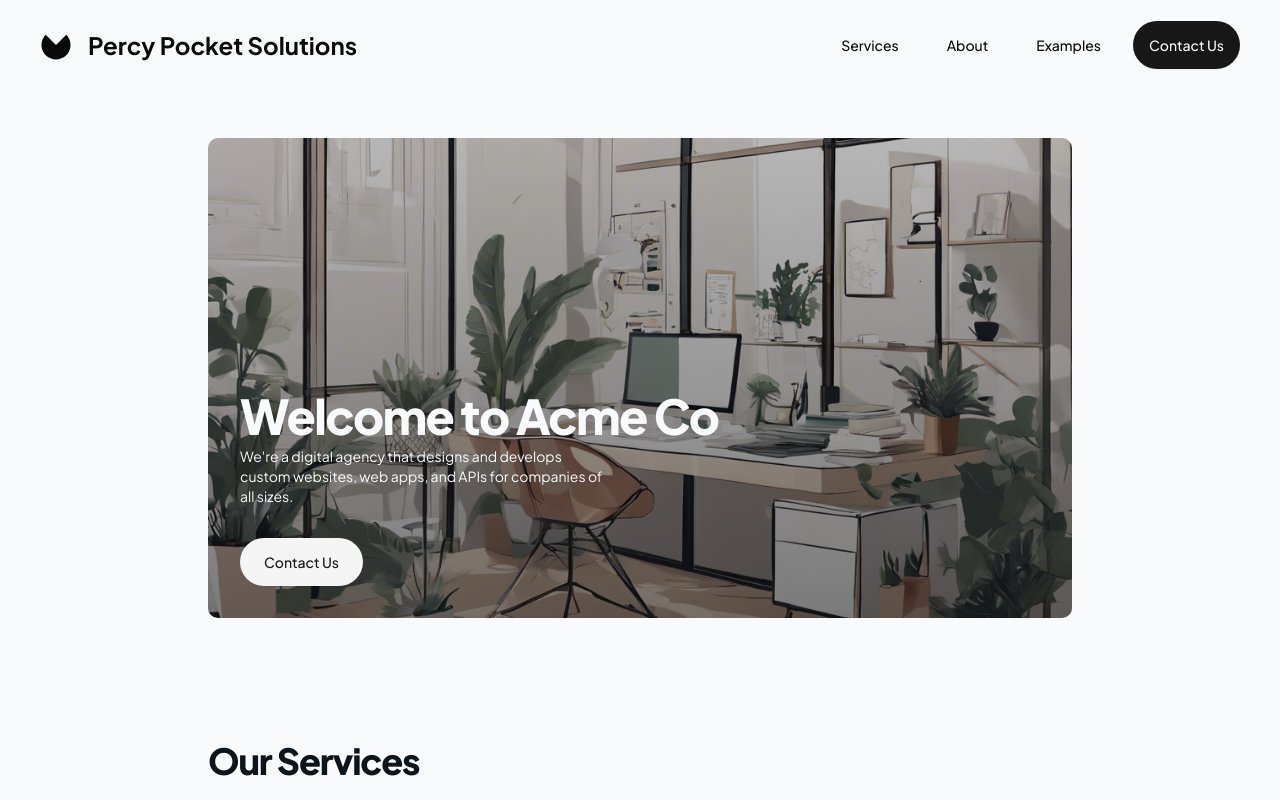
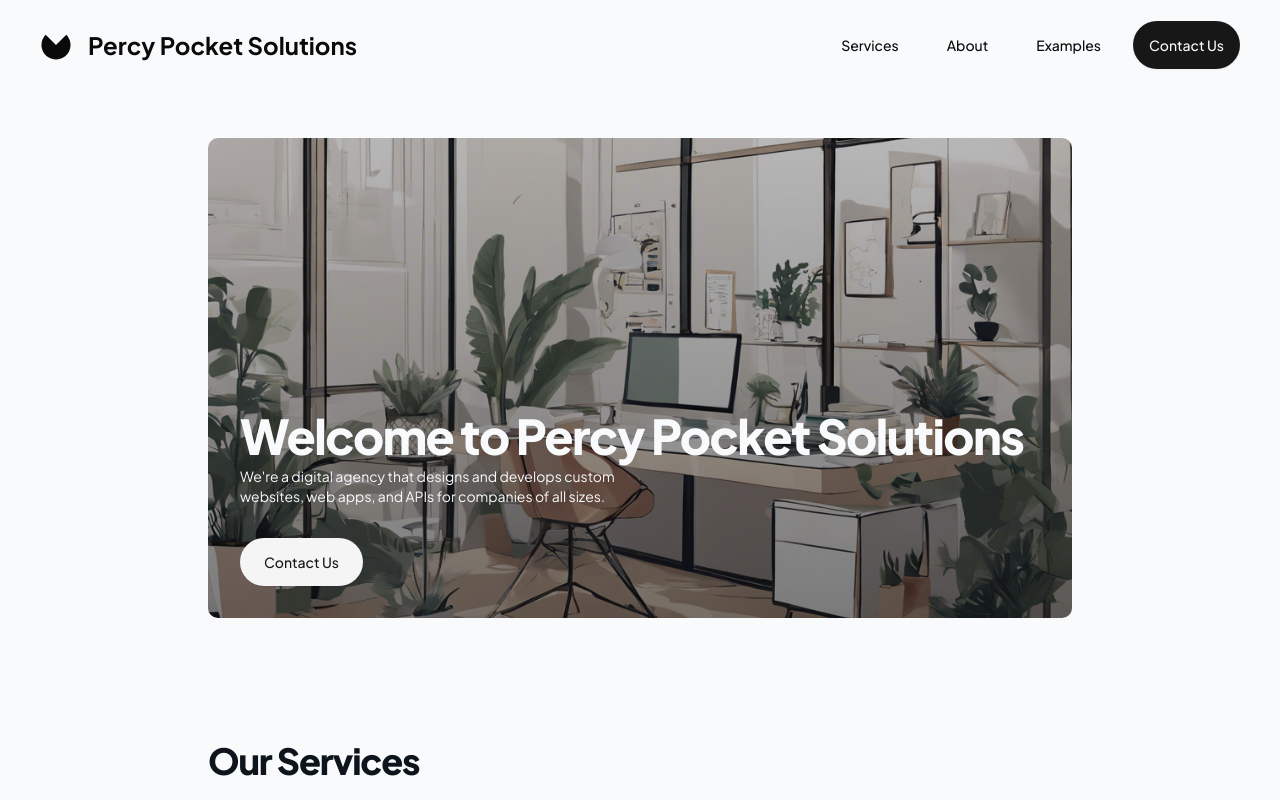
Before and after one commit to lucianocaetano/portfolio-web-development-agency, a Next.js app: page / in a window 1280 px wide. Shown: the top 800 px of the page. Built offline with nearby package versions, Linux system fonts and the light colour scheme.

Commit message:
Se corrige el nombre del banner a Percy Pocket Solutions

```diff
--- a/src/app/components/banner.tsx
+++ b/src/app/components/banner.tsx
@@ -18,7 +18,7 @@ const Banner = () => {
               <h1
                 className="text-background text-4xl font-black leading-tight tracking-[-0.033em] @[480px]:text-5xl @[480px]:font-black @[480px]:leading-tight @[480px]:tracking-[-0.033em]"
               >
-                Welcome to Acme Co
+                Welcome to Percy Pocket Solutions
               </h1>
               <h2 className="text-background text-sm font-normal w-1/2">
                 We&apos;re a digital agency that designs and develops custom websites, web apps, and APIs for companies of all sizes.
```
